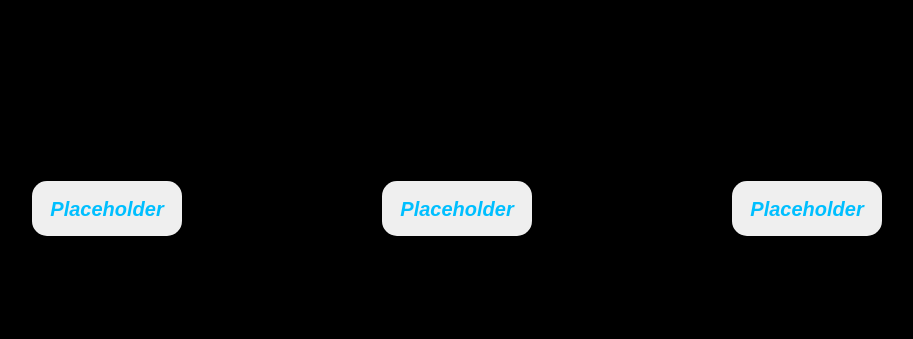
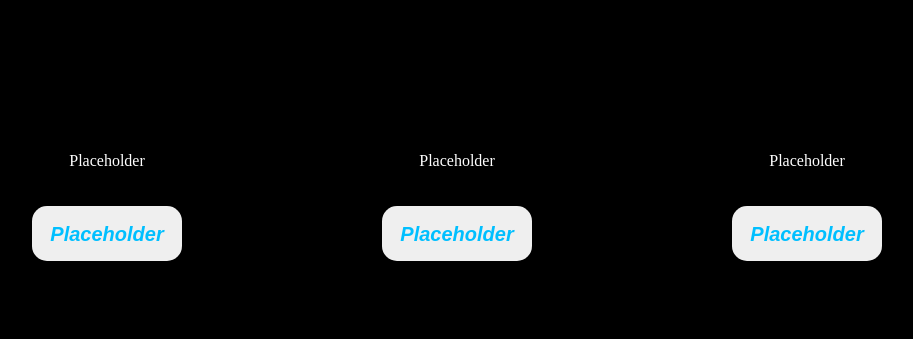
Before and after one commit to ZueslyAtomic/2ndWebsiteForAP, a plain HTML site: page index.html in a window 1280 px wide. Shown: the part 192-531 px from the top of the page, without its empty margins (183-1096 px from the left). Drawn offline with Linux system fonts and the light colour scheme.

Commit message:
aligned buttons with their corresponding text

```diff
--- a/css/index.css
+++ b/css/index.css
@@ -16,12 +16,13 @@ button {
     height: 55px;
     border-radius: 15px;
     border: hidden;
-    margin: 100px;
+    margin: 20px 100px;
     text-align: center;
 }
 
 div {
     display: flex;
+    align-items: center;
 }
 
 a {
@@ -35,6 +36,22 @@ a:hover {
     text-decoration: underline;
 }
 
+p {
+    text-align: center;
+}
+
+.a {
+    flex-direction: column;
+}
+
+.b {
+    flex-direction: column;
+}
+
+.c {
+    flex-direction: column;
+}
+
 @media (max-width: 480px) {
     .container {
         width: 100vw;
--- a/index.html
+++ b/index.html
@@ -9,14 +9,16 @@
     </head>
     <body>
         <div class="container" id="container">
-            <div class="" id="">
-                <p></p>
+            <div class="a" id="">
+                <p>Placeholder</p>
                 <button class="" id=""><a href=""><b><h2><em>Placeholder</em></h2></b></a></button>
             </div>
-            <div class="" id="">
+            <div class="b" id="">
+                <p>Placeholder</p>
                 <button class="" id=""><a href=""><b><h2><em>Placeholder</em></h2></b></a></button>
             </div>
-            <div class="" id="">
+            <div class="c" id="">
+                <p>Placeholder</p>
                 <button class="" id=""><a href=""><b><h2><em>Placeholder</em></h2></b></a></button>
             </div>
         </div>
```
